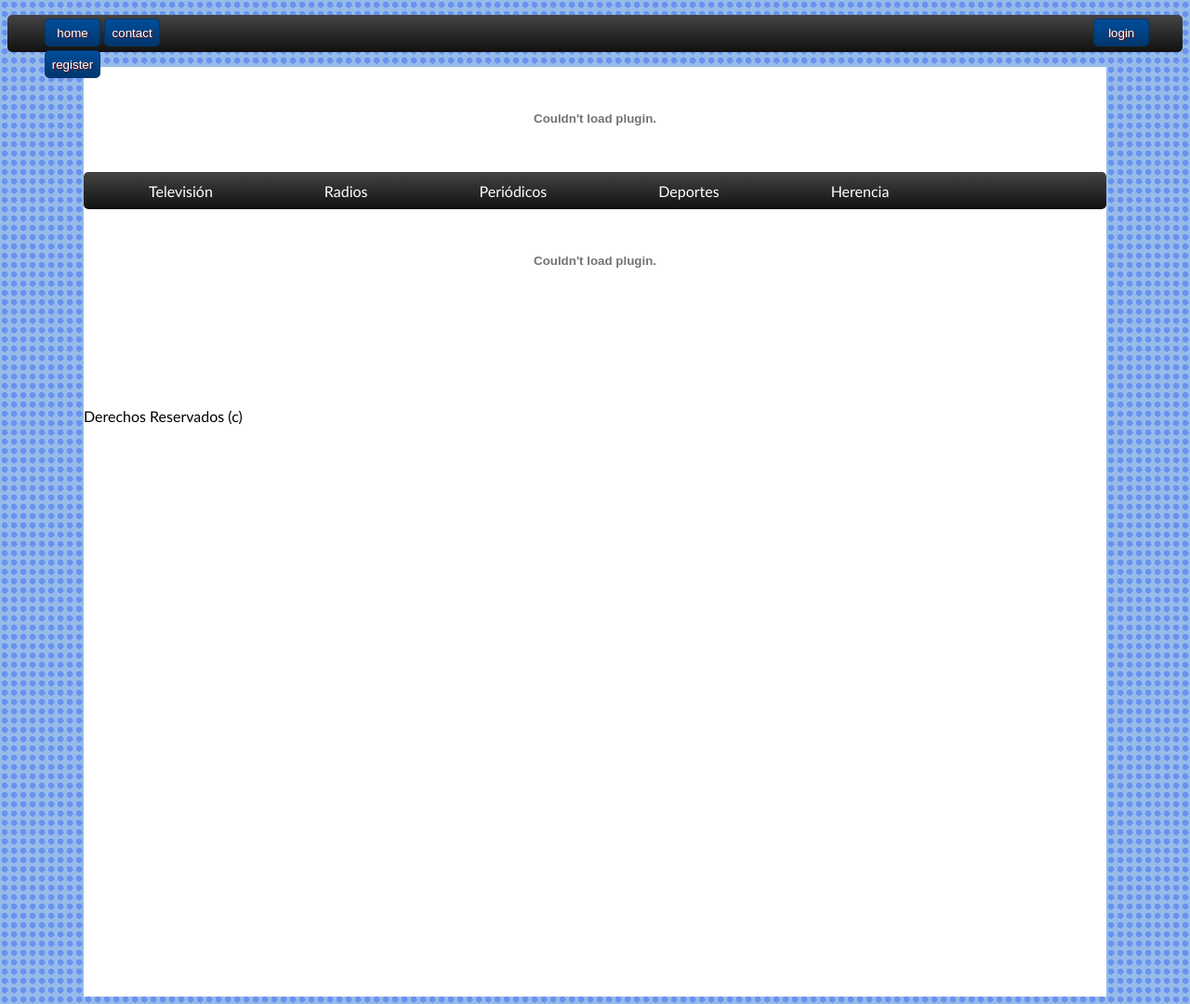
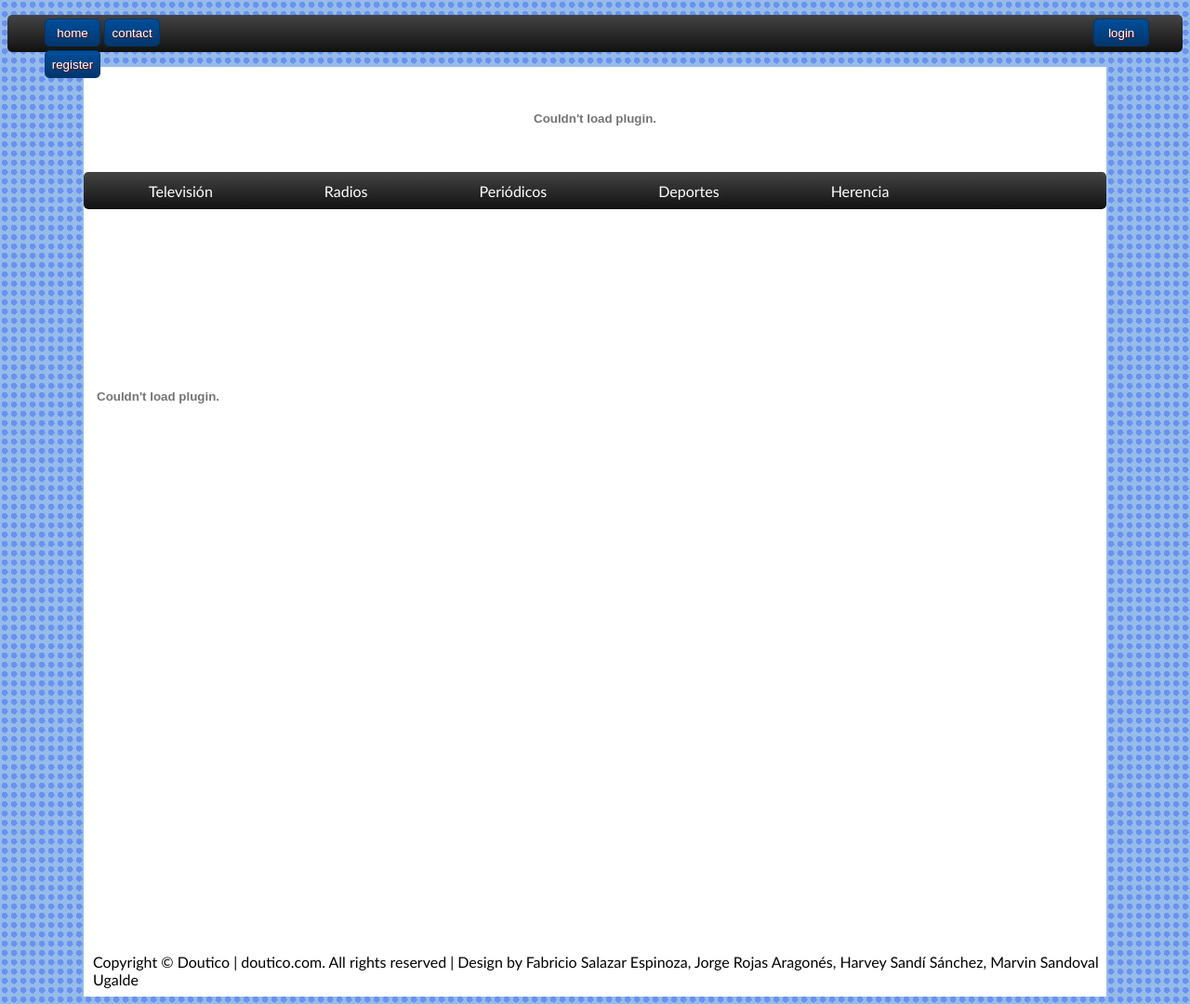
Before and after one commit to jeragones/Proyecto-Especificacion, a PHP site: page / in a window 1280 px wide. Shown: the whole page at 93% size. Run offline with PHP 8.4, Linux system fonts and the light colour scheme.

Commit message:
Commit 18

```diff
--- a/index.html
+++ b/index.html
@@ -96,23 +96,22 @@ echo ("Value is = ".$y);
                 <li><a onclick="">Pron&oacutestico</a></li>
             </ul>
         </nav>
-        <section class="intro">
+        <div class="banner">
             <object classid="clsid:D27CDB6E-AE6D-11cf-96B8-444553540000" codebase="http://download.macromedia.com/pub/shockwave/cabs/flash/swflash.cab#version=6,0,29,0" width="32" height="32">
-                <param name="movie" value="Banner.swf" />
+                <param name="movie" value="MangBruncBanner.swf" />
                 <param name="quality" value="high" />
-                <embed src="Banner.swf" quality="high" pluginspage="http://www.macromedia.com/go/getflashplayer" type="application/x-shockwave-flash" width="1100" height="110"></embed>
+                <embed src="MangBruncBanner.swf" quality="high" pluginspage="http://www.macromedia.com/go/getflashplayer" type="application/x-shockwave-flash" width="160" height="397"></embed>
             </object>
-            <!-- Introduction -->
-        </section>
+        </div>
         <article>
+
             <!-- Main content area (lugar de la pagina que va a estar cambiando)-->
         </article>
 
         <footer>
             <!-- Footer -->
             <div class="copyRight">
-                <p>Derechos Reservados (c)
-                </p>
+                <p>Copyright © Doutico | doutico.com. All rights reserved | Design by Fabricio Salazar Espinoza, Jorge Rojas Aragon&eacutes, Harvey Sand&iacute S&aacutenchez, Marvin Sandoval Ugalde</p>
             </div>
         </footer>
     </div>
--- a/style.css
+++ b/style.css
@@ -340,25 +340,20 @@ input::input-placeholder {
     border-radius: 5px;
 }
 
-.copyRight {
-    margin-top: 100px;
-    color:
+
+.banner {
+    float: left;
+    width:160px;
+    height:794px;
+    margin-top: 3px;
 }
 
-aside .banner {
-    background-color:#FF8040;
-    float: left;
-    width:140px;
-    height:100%;
+.copyRight {
+    height: 50px;
+    margin-top: 800px;
+    margin-left: 10px;
 }
 
-aside .enlaces {
-    float: right;
-    width: 20%;
-    height: 140px;
-    background: #44B59E;
-    margin-top: 10px;
-}
 
 
 
```
Also changed, not shown: 1 other file.
